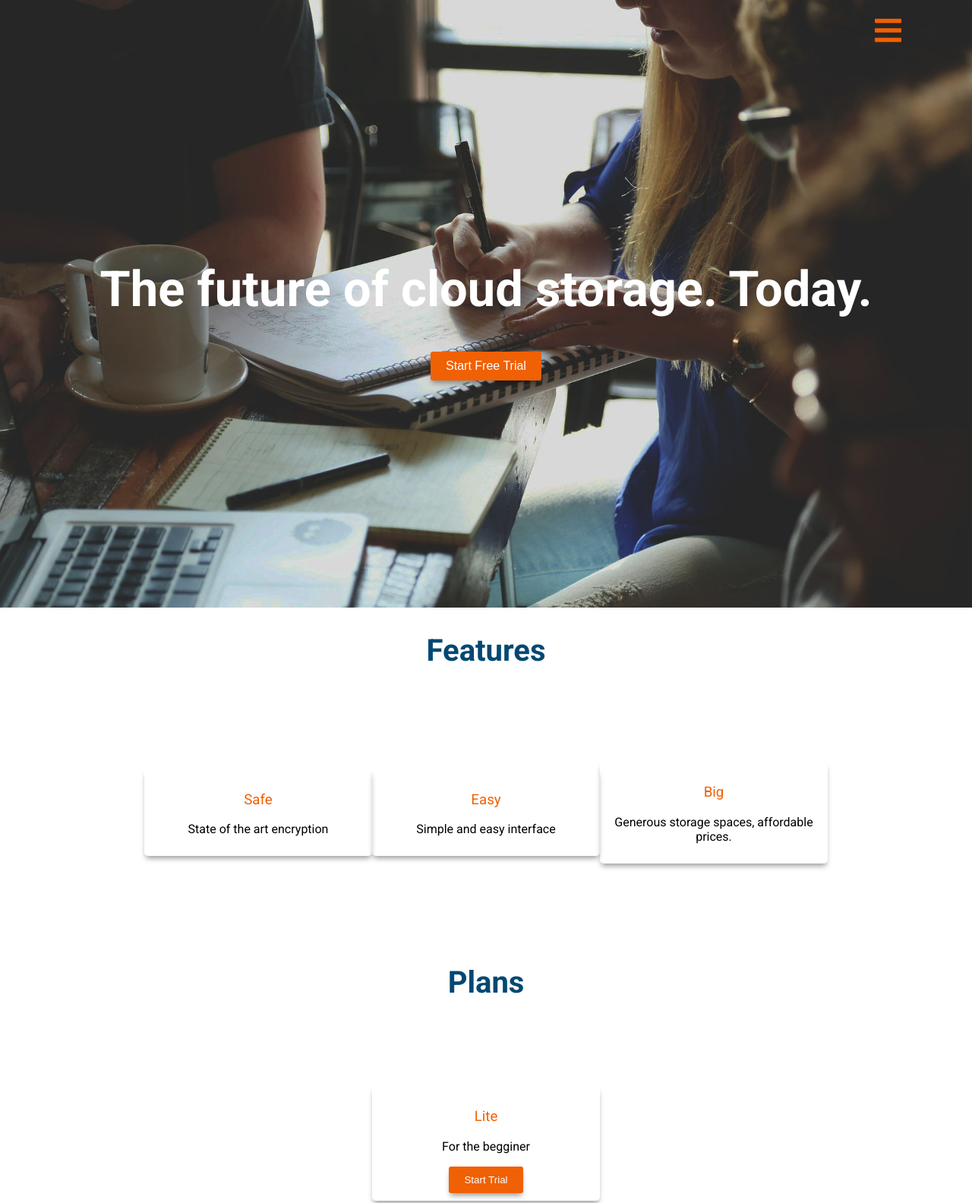
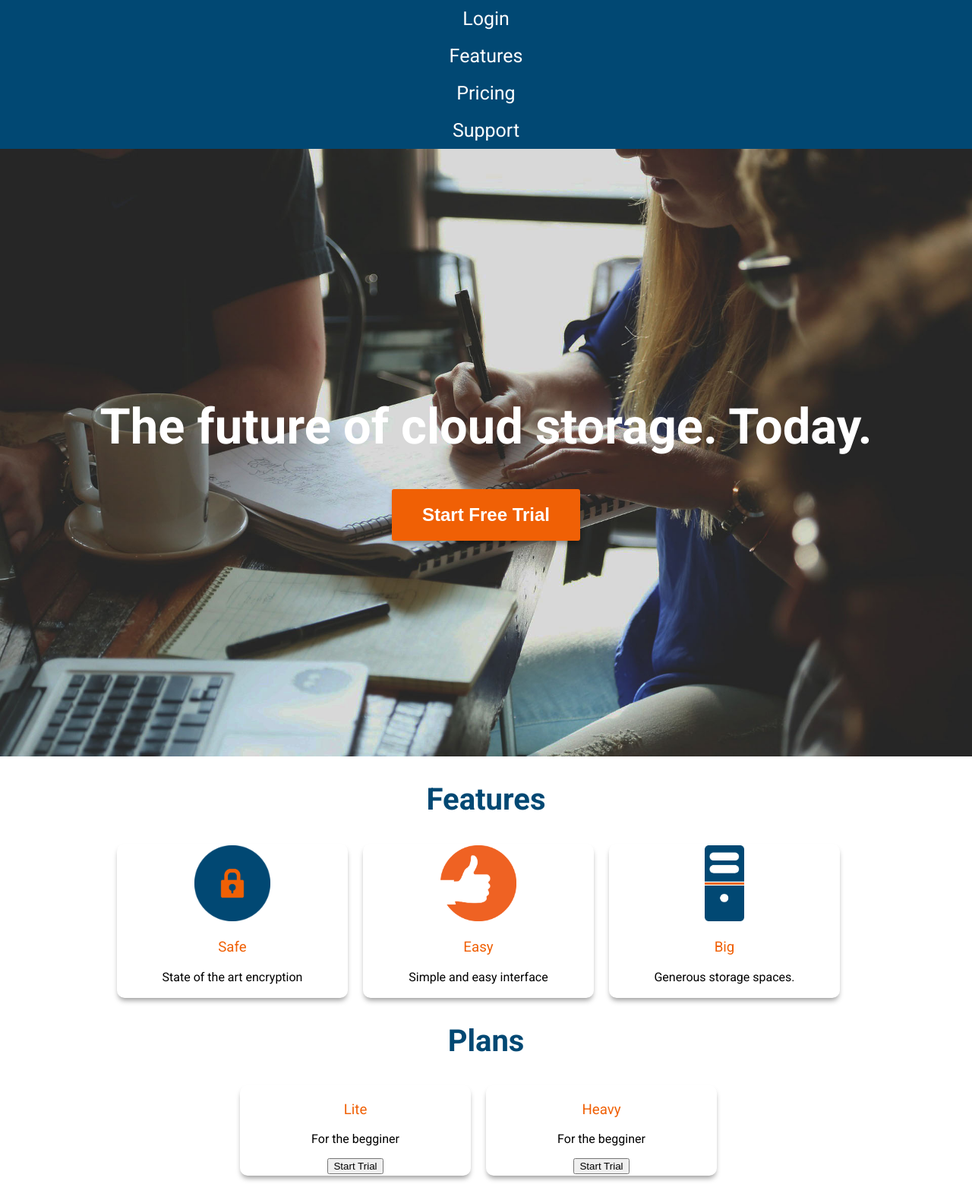
Before and after one commit to JamesWrightDev/Saas, a plain HTML site: page index.html in a window 1280 px wide. Shown: the top 1584 px of the page at 76% size. Drawn offline with Linux system fonts and the light colour scheme.

Commit message:
Added icons

```diff
--- a/index.html
+++ b/index.html
@@ -14,7 +14,7 @@
 	</script>
 	<title>LokBox</title>
 	<body>
-	<div class="hamburger">
+<!-- 	<div class="hamburger">
 	<div id="mySidenav" class="sidenav">
 	  <a href="javascript:void(0)" class="closebtn" onclick="closeNav()">&times;</a>
 	  <a href="#">Login</a>
@@ -22,11 +22,19 @@
 	  <a href="#">Pricing</a>
 	  <a href="#">Support</a>
 	</div>
-
+ -->
 	<!-- Use any element to open the sidenav -->
 
-	<span onclick="openNav()"><i class="fas fa-bars"></i></span>
+<!-- 	<span onclick="openNav()"><i class="fas fa-bars"></i></span>
+	</div> -->
+
+	<div class="mob-nav">
+	  <a href="#">Login</a>
+	  <a href="#features">Features</a>
+	  <a href="#">Pricing</a>
+	  <a href="#">Support</a>
 	</div>
+
 	<div class="container">
 
 
@@ -42,24 +50,28 @@
 	<div class="features">
 
 		<div class="feature-section testBr">
+			<img class="icon" src="img/lock.png">
 		<h3>Safe</h3>
 		<p>State of the art encryption</p>
 		</div>
 
 		<div class="feature-section testBr">
+			<img class="icon" src="img/easy.png">
 		<h3>Easy</h3>
 		<p>Simple and easy interface</p>
 		</div>
 
 		<div class="feature-section testBr">
+		<img class="icon" src="img/server.png">
 		<h3>Big</h3>
-		<p>Generous storage spaces, affordable prices.</p>
+
+		<p>Generous storage spaces.</p>
 		</div>
 
 	</div>
+	<h2>Plans</h2>
+	<div class="pricing">
 
-	<div class="pricing">
-		<h2>Plans</h2>
 		<div class="plan-1 testBr">
 			<h3>Lite</h3>
 			<p>For the begginer</p>
--- a/style.css
+++ b/style.css
@@ -19,6 +19,9 @@ h1 {
 	color: white;
 }
 
+h2{
+	margin-bottom: 0px;
+}
 
 
 .landing button{
@@ -40,7 +43,7 @@ h1 {
 	flex-wrap: wrap;
 	text-align: center;
 	margin: 0;
-	padding: 0;
+	padding: 0px;
 }
 .hamburger{
 	position: absolute;
@@ -60,16 +63,16 @@ h1 {
 
 }
 .features{
-	margin-top: 10px;
+	margin-top: 5px;
 }
 
 .pricing {
-	margin-top: 100px;
+	margin-top: 5px;
 }
 
 footer{
-	height: 100px;
-	background-color: grey;
+	height: 50px;
+	background-color: #014873;
 	width: 100%;
 	margin-top: 50px;
 }
@@ -86,23 +89,25 @@ nav{
 }
 
 .testBr {
-	border: solid black 0px;
-	margin-top: 80px;
+	border: solid orange px;
+	margin-top: 30px;
 	width: 300px;
-	padding: 10px 0;
-	border-radius: 5px;
+	padding: 2px ;
+	border-radius: 10px;
 	box-shadow: 0px 5px 7px -2px rgba(0, 0, 0, 0.4);
+
 }
 
-#landing-bttn,button{
+#landing-bttn{
 	border: none;
-	font-weight: 500;
+	font-weight: 700;
 	background: #F06005;
-	padding: 10px 20px;
+	padding: 20px 40px;
 	border-radius: 3px;
 	margin-top: 1px;
 	color: white;
 	box-shadow: 0px 5px 7px -2px rgba(0, 0, 0, 0.4);
+	font-size: 24px;
 }
 
 h3 {
@@ -119,6 +124,25 @@ h3 {
 .landing {
 	background-image: url('img/land3.jpg');
 	background-size: cover;
+
+
+}
+
+/*Nav 2*/
+
+.mob-nav{
+	background-color: rgb(1,72,115);
+	height: auto;
+	text-align: center;
+	opacity: 1;
+}
+
+.mob-nav > a {
+	text-decoration: none;
+	display: block;
+	color: white;
+	font-size: 25px;
+	padding: 10px 0;
 
 
 }
@@ -182,11 +206,27 @@ h3 {
 
 
 
+
+
+}
+
+.icon {
+	width: auto;
+	height: 100px;
 }
 /*media*/
 @media (min-device-width : 768px){
-	.features {
+	.features,
+	.pricing {
 		flex-direction: row;
-		flex-grow: 2;
+		flex-grow: 1;
+
 
 	}
+
+	.features > div,
+	.pricing > div{
+		margin-right: 20px;
+
+
+	}
```
Also changed, not shown: img/easy.png (added), img/lock.png (added), img/server.png (added).
